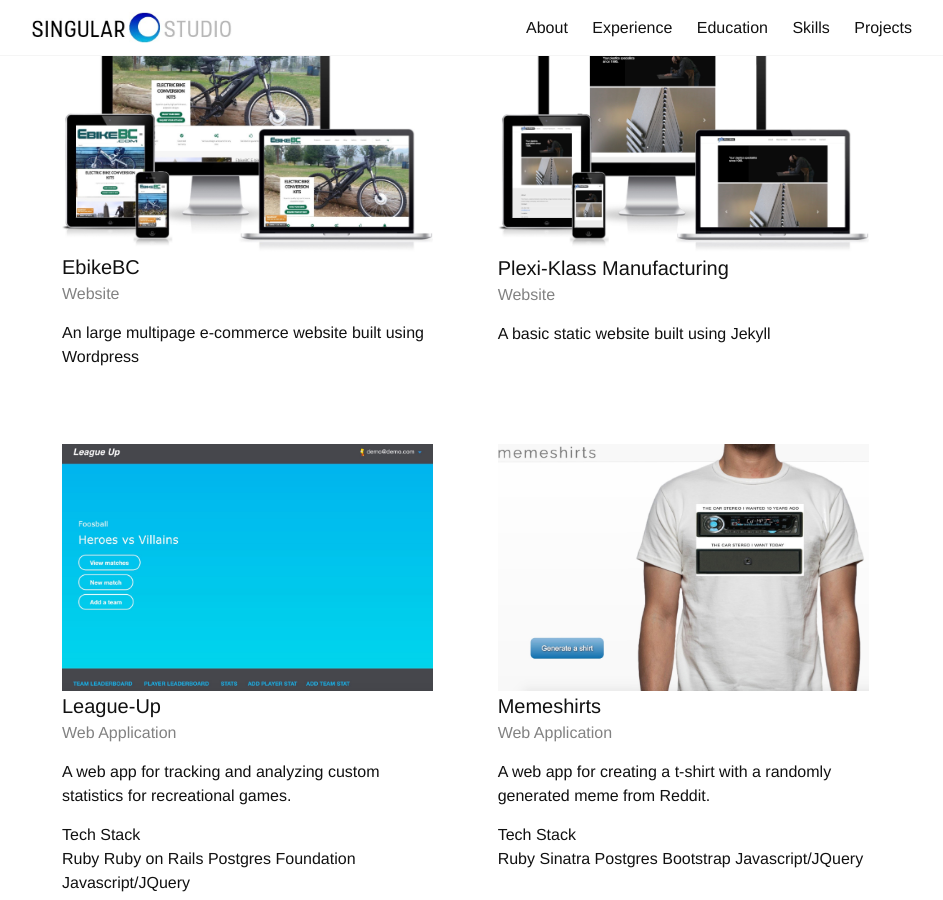
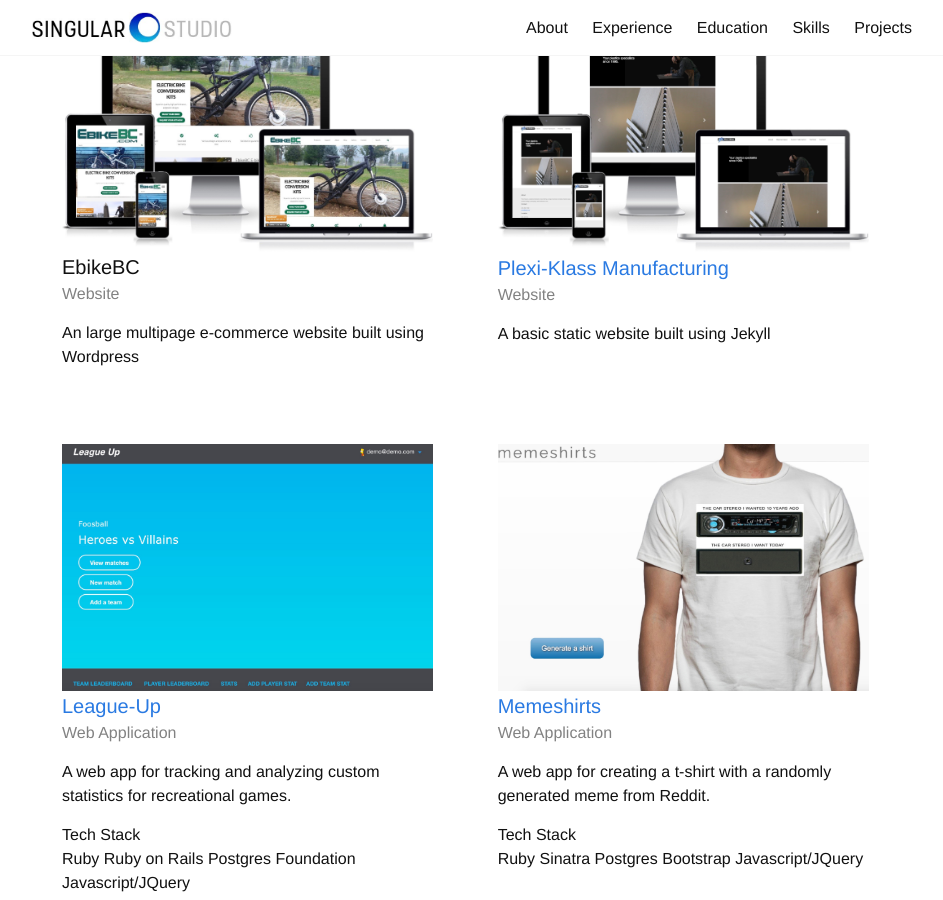
Before and after one commit to Kiesum/kiesum.github.io, a Jekyll site: the page built from index.html, in a window 1280 px wide and 900 px high, scrolled down 3039 px. Shown: the whole window, without its empty margins (168-1111 px from the left). Built offline with Jekyll 4.4.1, drawn with Linux system fonts in a browser that asks for light colours; nearby versions of some CDN libraries.

Commit message:
added links to projects

```diff
--- a/_includes/projects.html
+++ b/_includes/projects.html
@@ -10,13 +10,13 @@
     </div>
     <div class="website">
       <img src="/assets/img/plexiklass.jpg">
-      <h3 class="name">Plexi-Klass Manufacturing</h3>
+      <h3 class="name"><a href="https://www.plexiklass.com">Plexi-Klass Manufacturing</a></h3>
       <p class="type">Website</p>
       <p>A basic static website built using Jekyll</p>
     </div>
     <div class="website">
       <img src="/assets/img/league-up.jpg">
-      <h3 class="name">League-Up</h3>
+      <h3 class="name"><a href="https://github.com/BuzzBumble/League-Up">League-Up</a></h3>
       <p class="type">Web Application</p>
       <p>A web app for tracking and analyzing custom statistics for recreational games.</p>
       <ul><h4 class="tech-stack">Tech Stack</h4>
@@ -29,7 +29,7 @@
     </div>
     <div class="website">
       <img src="/assets/img/memeshirts.jpg">
-      <h3 class="name">Memeshirts</h3>
+      <h3 class="name"><a href="http://memeshirts.herokuapp.com/">Memeshirts</a></h3>
       <p class="type">Web Application</p>
       <p>A web app for creating a t-shirt with a randomly generated meme from Reddit.</p>
       <ul><h4 class="tech-stack">Tech Stack</h4>
@@ -42,7 +42,7 @@
     </div>
     <div class="website">
       <img src="/assets/img/stem.jpg">
-      <h3 class="name">Stem</h3>
+      <h3 class="name"><a href="https://github.com/Kiesum/stem">Stem</a></h3>
       <p class="type">Web Application</p>
       <p>A web app for generating and connecting ideas.</p>
       <ul><h4 class="tech-stack">Tech Stack</h4>
```
